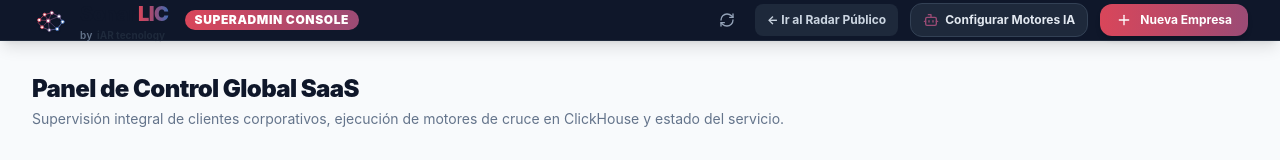
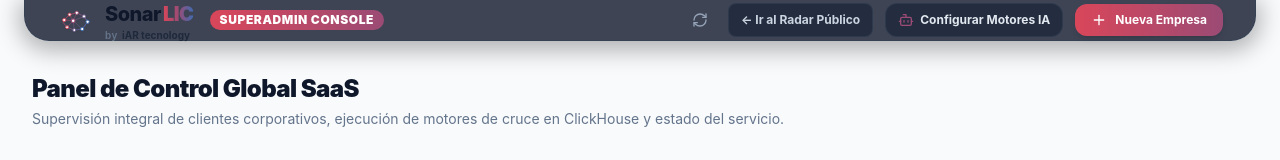
Before and after one commit to iartecnology/sonarlic, a Next.js app in the folder frontend/: page /superadmin in a window 1280 px wide. Shown: the top 160 px of the page. Built offline with nearby package versions, Linux system fonts and the light colour scheme; no server answers.

Commit message:
style(ui): aplicar barra superior con efecto vidrio esmerilado blur(15px) y capsula 25px oficial de iartecnology.com

```diff
--- a/frontend/src/app/empresa/[id]/page.tsx
+++ b/frontend/src/app/empresa/[id]/page.tsx
@@ -216,9 +216,9 @@ export default function EmpresaDashboardPage() {
 
   return (
     <div className="min-h-screen bg-[#F8FAFC] flex flex-col">
-      {/* Barra de Navegación del Panel de Empresa */}
-      <header className="bg-white/95 backdrop-blur-md border-b border-slate-200 sticky top-0 z-30 shadow-2xs">
-        <div className="max-w-7xl mx-auto px-4 sm:px-6 lg:px-8 h-18 flex items-center justify-between">
+      {/* Barra de Navegación con Vidrio Esmerilado Oficial iAR Tecnology */}
+      <header className="sticky top-0 z-40 px-3 sm:px-6 pt-0 transition-all duration-300">
+        <div className="max-w-7xl mx-auto bg-white/80 backdrop-blur-[15px] [-webkit-backdrop-filter:blur(15px)] border-b border-x border-white/60 rounded-b-[25px] shadow-[0px_5px_23px_4px_rgba(0,0,0,0.08)] px-4 sm:px-8 h-18 flex items-center justify-between transition-all">
           <div className="flex items-center gap-4">
             <SonarLogo size="md" />
             <div className="h-6 w-px bg-slate-200 hidden sm:block" />
@@ -234,19 +234,19 @@ export default function EmpresaDashboardPage() {
           <div className="flex items-center gap-3">
             <Link
               href="/superadmin"
-              className="text-xs font-bold text-slate-500 hover:text-slate-900 px-3 py-1.5 rounded-lg border border-slate-200 hover:bg-slate-50 transition"
+              className="text-xs font-bold text-slate-600 hover:text-slate-900 px-3 py-1.5 rounded-lg border border-slate-200/80 bg-white/60 hover:bg-white transition"
             >
               Control SaaS (SuperAdmin)
             </Link>
             <Link
               href="/"
-              className="text-xs font-bold text-slate-500 hover:text-slate-900 px-3 py-1.5 rounded-lg border border-slate-200 hover:bg-slate-50 transition"
+              className="text-xs font-bold text-slate-600 hover:text-slate-900 px-3 py-1.5 rounded-lg border border-slate-200/80 bg-white/60 hover:bg-white transition"
             >
               Radar Público
             </Link>
             <button
               onClick={() => setIsPerfilModalOpen(true)}
-              className="flex items-center gap-1.5 px-3 py-1.5 rounded-xl text-xs font-bold text-slate-700 hover:text-slate-900 border border-slate-200 hover:bg-slate-50 transition"
+              className="flex items-center gap-1.5 px-3 py-1.5 rounded-xl text-xs font-bold text-slate-700 hover:text-slate-900 border border-slate-200/80 bg-white/60 hover:bg-white transition"
               title="Configurar Perfil de Contratación PYME"
             >
               <Target className="w-4 h-4 text-[#9B4B75]" />
--- a/frontend/src/app/page.tsx
+++ b/frontend/src/app/page.tsx
@@ -119,9 +119,9 @@ export default function DashboardPage() {
 
   return (
     <div className="min-h-screen flex flex-col bg-[#F8FAFC]">
-      {/* 1. Barra de Navegación con Identidad Corporativa iAR */}
-      <header className="bg-white/95 backdrop-blur-md border-b border-slate-200/80 sticky top-0 z-30 shadow-2xs">
-        <div className="max-w-7xl mx-auto px-4 sm:px-6 lg:px-8 h-18 flex items-center justify-between">
+      {/* 1. Barra de Navegación con Efecto Vidrio Esmerilado Oficial iAR Tecnology */}
+      <header className="sticky top-0 z-40 px-3 sm:px-6 pt-0 transition-all duration-300">
+        <div className="max-w-7xl mx-auto bg-white/75 backdrop-blur-[15px] [-webkit-backdrop-filter:blur(15px)] border-b border-x border-white/60 rounded-b-[25px] shadow-[0px_5px_23px_4px_rgba(0,0,0,0.08)] px-4 sm:px-8 h-18 flex items-center justify-between transition-all">
           {/* Logo Oficial SonarLIC iAR tecnology */}
           <SonarLogo size="md" />
 
@@ -129,7 +129,7 @@ export default function DashboardPage() {
           <div className="flex items-center gap-2.5">
             <button
               onClick={openLogin}
-              className="flex items-center gap-1.5 px-3.5 py-2 rounded-xl text-xs font-bold text-slate-700 hover:text-slate-900 border border-slate-200 hover:bg-slate-50 transition shadow-2xs"
+              className="flex items-center gap-1.5 px-3.5 py-2 rounded-xl text-xs font-bold text-slate-700 hover:text-slate-900 border border-slate-200/80 bg-white/60 hover:bg-white transition shadow-2xs backdrop-blur-xs"
               title="Iniciar Sesión / Acceso Rápido Demo"
             >
               <LogIn className="w-3.5 h-3.5 text-[#3B6DB5]" />
--- a/frontend/src/app/superadmin/page.tsx
+++ b/frontend/src/app/superadmin/page.tsx
@@ -112,9 +112,9 @@ export default function SuperAdminPage() {
 
   return (
     <div className="min-h-screen bg-[#F8FAFC] flex flex-col">
-      {/* Header Corporativo SuperAdmin */}
-      <header className="bg-slate-900 border-b border-slate-800 text-white sticky top-0 z-30 shadow-lg">
-        <div className="max-w-7xl mx-auto px-4 sm:px-6 lg:px-8 h-18 flex items-center justify-between">
+      {/* Header Corporativo SuperAdmin con Vidrio Esmerilado Oficial iAR Tecnology */}
+      <header className="sticky top-0 z-40 px-3 sm:px-6 pt-0 transition-all duration-300">
+        <div className="max-w-7xl mx-auto bg-slate-900/80 backdrop-blur-[15px] [-webkit-backdrop-filter:blur(15px)] border-b border-x border-slate-700/60 rounded-b-[25px] shadow-[0px_5px_23px_4px_rgba(0,0,0,0.3)] text-white px-4 sm:px-8 h-18 flex items-center justify-between transition-all">
           <div className="flex items-center gap-4">
             <SonarLogo size="md" />
             <span className="hidden sm:inline-block px-2.5 py-0.5 rounded-full text-xs font-black bg-gradient-to-r from-[#D9465A] to-[#9B4B75] text-white uppercase tracking-wider">
@@ -134,14 +134,14 @@ export default function SuperAdminPage() {
 
             <Link
               href="/"
-              className="text-xs font-bold text-slate-300 hover:text-white px-3 py-2 rounded-lg bg-slate-800 hover:bg-slate-700 transition"
+              className="text-xs font-bold text-slate-300 hover:text-white px-3 py-2 rounded-lg bg-slate-800/80 hover:bg-slate-700 border border-slate-700/60 transition"
             >
               ← Ir al Radar Público
             </Link>
 
             <button
               onClick={() => setIsAIModalOpen(true)}
-              className="flex items-center gap-1.5 px-3 py-2 rounded-xl text-xs font-bold text-slate-200 hover:text-white bg-slate-800 hover:bg-slate-700 border border-slate-700 transition"
+              className="flex items-center gap-1.5 px-3 py-2 rounded-xl text-xs font-bold text-slate-200 hover:text-white bg-slate-800/80 hover:bg-slate-700 border border-slate-700/60 transition"
               title="Configurar Proveedor de Inteligencia Artificial (OpenAI, DeepSeek, Groq, Ollama)"
             >
               <Bot className="w-4 h-4 text-[#9B4B75]" />
```
